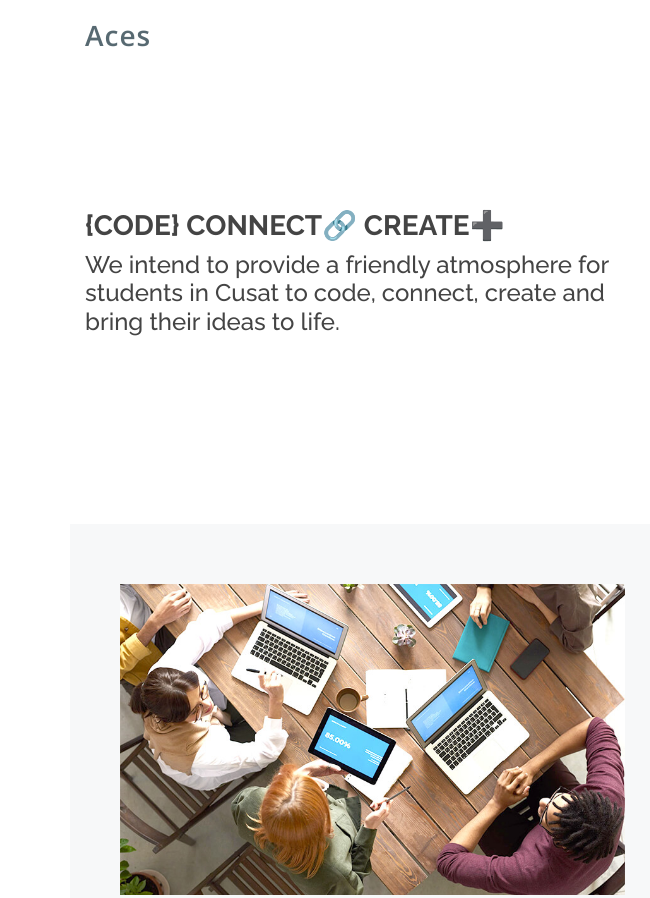
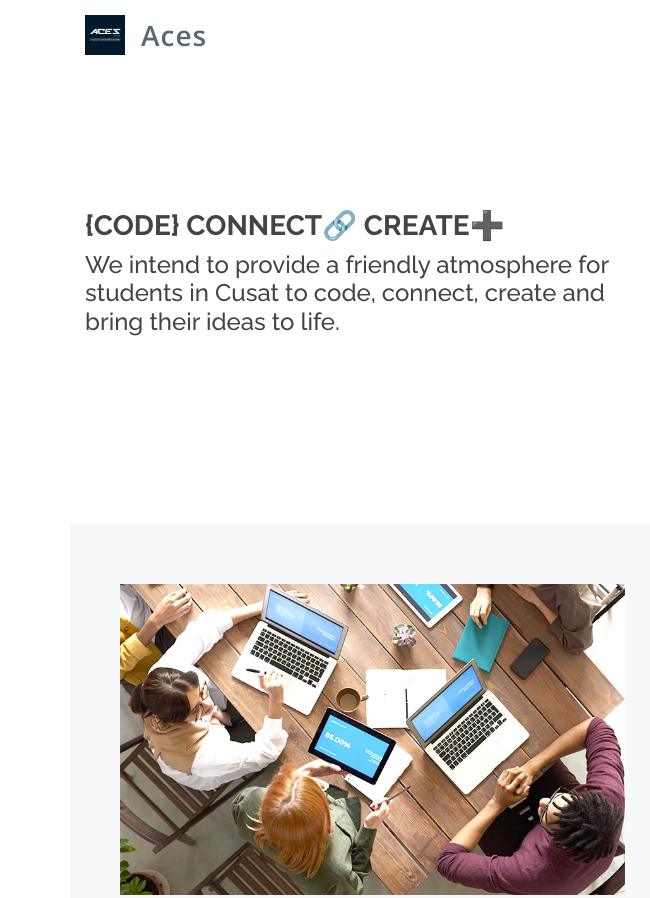
Before and after one commit to VarshaShaheen/aces_website, a plain HTML site: page index.html in a window 1280 px wide. Shown: the top 898 px of the page, 0-650 px from the left. Drawn offline with nearby package versions, Linux system fonts and the light colour scheme; grey boxes are pictures that could not be loaded.

Commit message:
header fixed

```diff
--- a/index.html
+++ b/index.html
@@ -10,7 +10,7 @@
   <meta content="" name="keywords">
 
   <!-- Favicons -->
-  <link href="assets/img/favicon.png" rel="icon">
+  <link href="assets/img/logo.png" rel="icon">
   <link href="assets/img/apple-touch-icon.png" rel="apple-touch-icon">
 
   <!-- Google Fonts -->
@@ -35,10 +35,9 @@
   <header id="header" class="fixed-top">
     <div class="container d-flex">
 
-      <div class="logo mr-auto">
+      <div class="logo mr-auto" style="display: flex">
+        <a href="index.html"><img src="assets/img/logo.png" alt="" class="img-fluid" style="padding-right: 1em"></a>
         <h1 class="text-light"><a href="index.html"><span>Aces</span></a></h1>
-        <!-- Uncomment below if you prefer to use an image logo -->
-        <!-- <a href="index.html"><img src="assets/img/logo.png" alt="" class="img-fluid"></a>-->
       </div>
 
       <nav class="nav-menu d-none d-lg-block">
@@ -60,7 +59,7 @@
         <a href="#" class="twitter"><i class="icofont-twitter"></i></a>
         <a href="#" class="facebook"><i class="icofont-facebook"></i></a>
         <a href="#" class="instagram"><i class="icofont-instagram"></i></a>
-        <a href="#" class="linkedin"><i class="icofont-linkedin"></i></i></a>
+        <a href="https://www.linkedin.com/company/aces-cusat/" class="linkedin"><i class="icofont-linkedin"></i></i></a>
       </div>
 
     </div>
```
Also changed, not shown: assets/img/logo.png (added).
